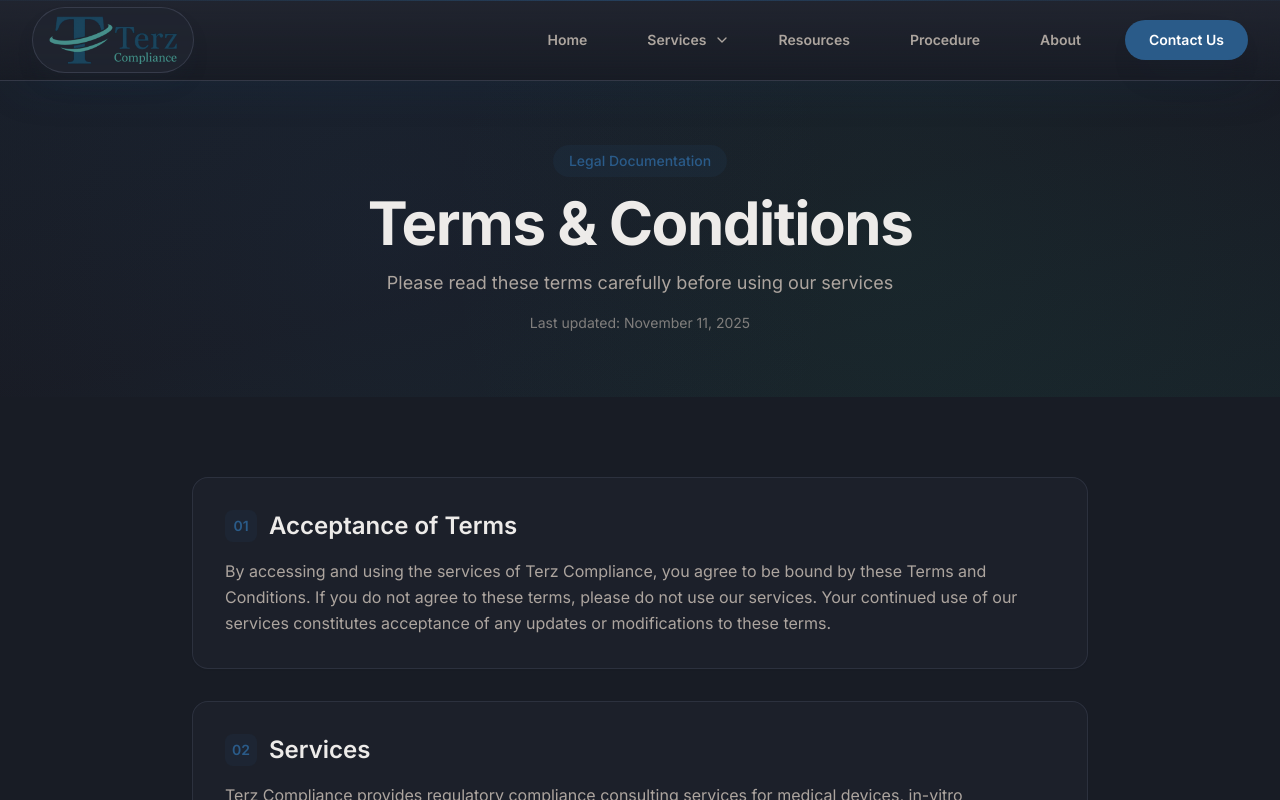
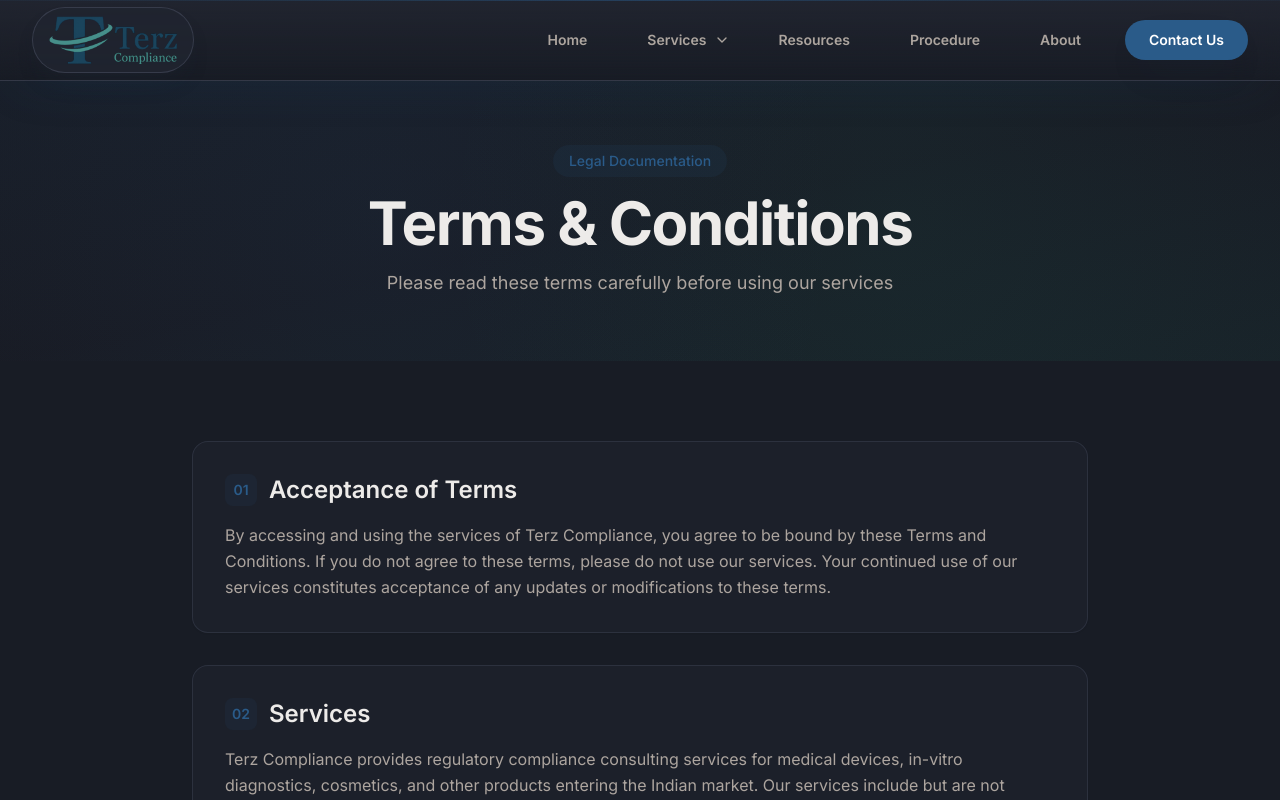
Before and after one commit to maynk07gupta/terz-launchpad-web, a React (Vite) app: page /terms in a window 1280 px wide. Shown: the top 800 px of the page. Built offline with nearby package versions, Linux system fonts and the light colour scheme.

Commit message:
Visual edit in Lovable
Edited UI in Lovable

```diff
--- a/src/pages/Terms.tsx
+++ b/src/pages/Terms.tsx
@@ -1,12 +1,9 @@
 import { useEffect } from "react";
-
 const Terms = () => {
   useEffect(() => {
     window.scrollTo(0, 0);
   }, []);
-
-  return (
-    <div className="min-h-screen bg-background">
+  return <div className="min-h-screen bg-background">
       {/* Hero Section */}
       <section className="relative overflow-hidden bg-gradient-to-br from-primary/5 via-background to-accent/5 py-[8vh]">
         <div className="absolute inset-0 bg-[radial-gradient(circle_at_30%_50%,hsl(var(--primary)/0.08),transparent_50%)]" />
@@ -23,9 +20,7 @@ const Terms = () => {
             <p className="text-lg text-muted-foreground max-w-2xl mx-auto">
               Please read these terms carefully before using our services
             </p>
-            <p className="text-sm text-muted-foreground/70 mt-4">
-              Last updated: {new Date().toLocaleDateString('en-US', { month: 'long', day: 'numeric', year: 'numeric' })}
-            </p>
+
           </div>
         </div>
       </section>
@@ -208,8 +203,6 @@ const Terms = () => {
           </div>
         </div>
       </section>
-    </div>
-  );
+    </div>;
 };
-
 export default Terms;
```
